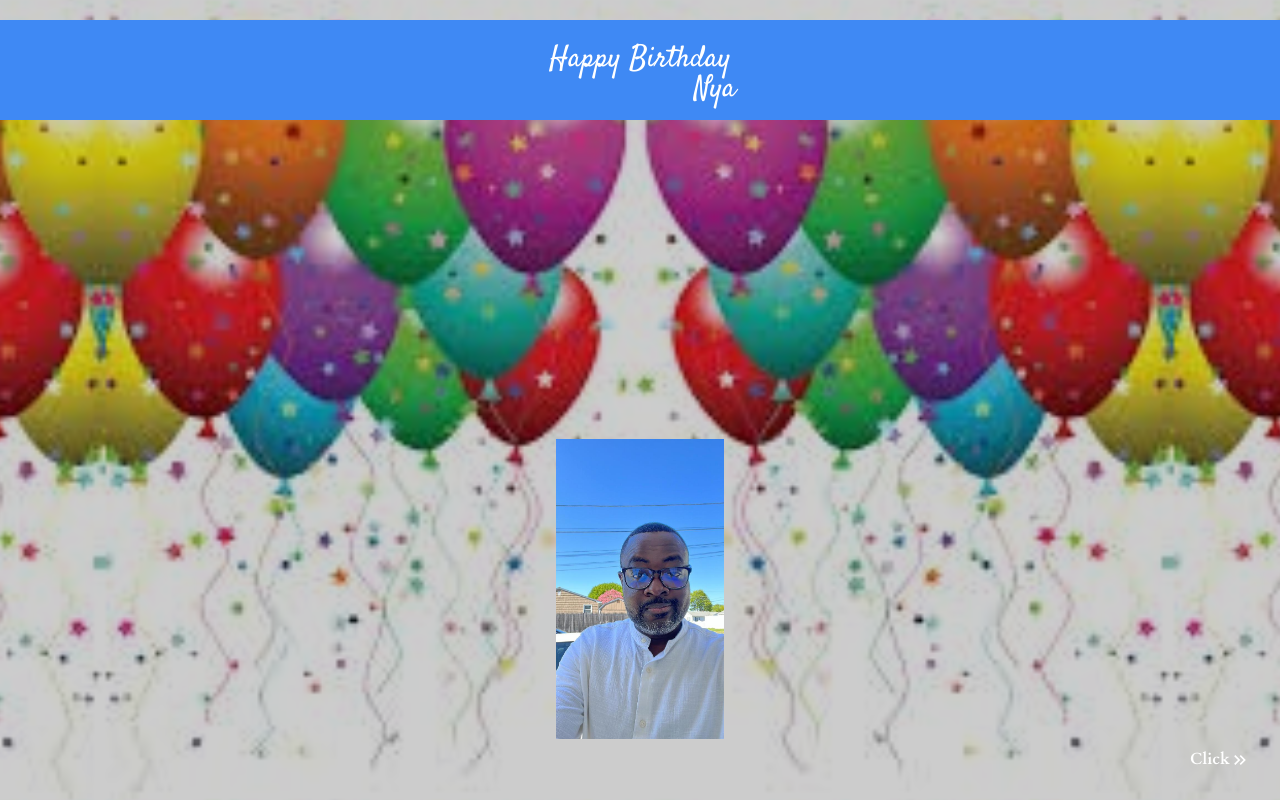
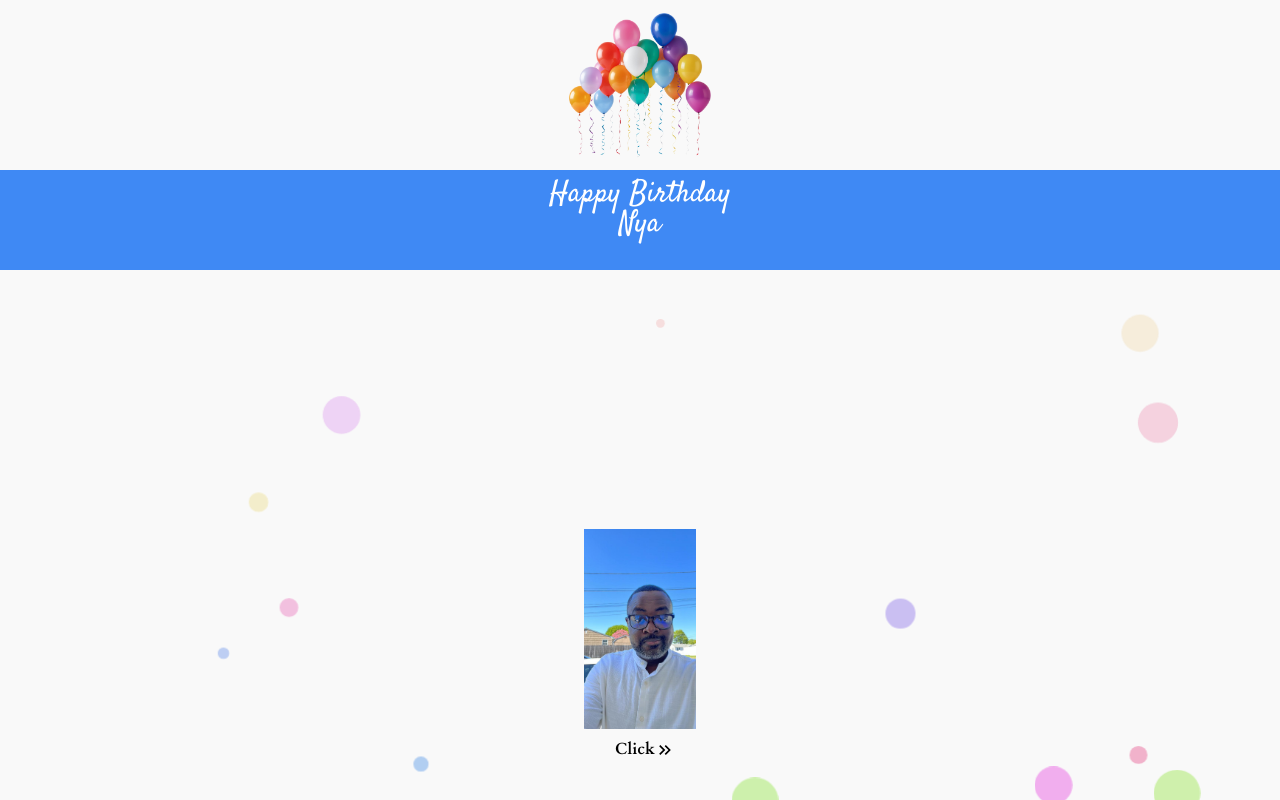
Before and after one commit to Owoyeleadedayo/birthday-wish, a React (Vite) app: page / in a window 1280 px wide. Built offline with nearby package versions, Linux system fonts and the light colour scheme.

Commit message:
changed the backgrounds and color

```diff
--- a/src/components/Banner.tsx
+++ b/src/components/Banner.tsx
@@ -1,112 +1,154 @@
-import { Box, Button, Flex, Grid, GridItem, Image, Text } from "@chakra-ui/react";
-import BBI from "../assets/images/birthdaywallpaper.jpeg";
+import {
+  Box,
+  Button,
+  Flex,
+  Grid,
+  GridItem,
+  Image,
+  Text,
+} from "@chakra-ui/react";
 import Cake from "../assets/images/bdb.jpeg";
+import BB from "../assets/images/balloons.png";
 import { MdKeyboardDoubleArrowRight } from "react-icons/md";
 import { useNavigate } from "react-router-dom";
+import { useEffect } from "react";
 
 const Banner = () => {
-  const navigate = useNavigate()
+  const navigate = useNavigate();
+
+  // Add bubbles dynamically
+  useEffect(() => {
+    const bubbleContainer = document.getElementById("bubble-container");
+    if (!bubbleContainer) return;
+
+    const createBubble = () => {
+      const bubble = document.createElement("div");
+      const size = Math.random() * 50 + 10; // Random size between 10px and 60px
+      const left = Math.random() * 100; // Random horizontal position
+
+      bubble.style.width = `${size}px`;
+      bubble.style.height = `${size}px`;
+      bubble.style.position = "absolute";
+      bubble.style.bottom = "-60px";
+      bubble.style.left = `${left}%`;
+      bubble.style.backgroundColor = `hsl(${Math.random() * 360}, 70%, 80%)`; // Random pastel color
+      bubble.style.borderRadius = "50%";
+      bubble.style.animation = `float ${
+        Math.random() * 5 + 5
+      }s ease-in infinite`;
+
+      bubbleContainer.appendChild(bubble);
+
+      // Remove the bubble after animation
+      bubble.addEventListener("animationend", () => bubble.remove());
+    };
+
+    const interval = setInterval(() => createBubble(), 500); // Create a bubble every 500ms
+
+    return () => clearInterval(interval);
+  }, []);
+
   return (
     <>
       <Flex
-        width={"100%"}
-        height={"100vh"}
-        justifyContent={"center"}
-        pt={"10px"}
-        position={"relative"}
-        overflow={"hidden"}
-        bgImage={BBI}
-        bgPos={"center"}
-        bgSize="contain"
-        backgroundBlendMode={"soft-light"}
-        bgColor={"rgba(0, 0, 0, 0.2)"}
+        width="100%"
+        height="100vh"
+        justifyContent="center"
+        pt="10px"
+        position="relative"
+        overflow="hidden"
+        bgColor="#f9f9f9"
       >
+        {/* Bubble container */}
+        <Box
+          id="bubble-container"
+          position="absolute"
+          width="100%"
+          height="100%"
+          top="0"
+          left="0"
+          zIndex={0}
+          overflow="hidden"
+        />
+
         <Flex
-          direction={"column"}
-          justifyContent={"space-between"}
-          width={"100%"}
+          direction="column"
+          justifyContent="space-between"
+          width="100%"
+          zIndex={1}
         >
           <Flex direction="column" alignItems="center">
-            {/* <Box width={"100%"} height={"200px"}>
-              <Image
-                src={BB}
-                width={"100%"}
-                height={"100%"}
-                objectFit={"contain"}
-              />
-            </Box> */}
+            <Box width="100%" height="150px">
+              <Image src={BB} width="100%" height="100%" objectFit="contain" />
+            </Box>
             <Flex
               justifyContent="center"
               alignItems="center"
-              position="relative"
               direction="column"
-              mt={"10px"}
-              bgColor={"#3f89f4"}
-              width={"100%"}
-              height={"100px"}
-              pb={"20px"}
+              mt="10px"
+              bgColor="#3f89f4"
+              width="100%"
+              height="100px"
+              pb="20px"
             >
               <Text
                 fontSize="3xl"
                 fontWeight={400}
-                color={"#FFFFFF"}
-                lineHeight={"30px"}
+                color="#FFFFFF"
+                lineHeight="30px"
                 textAlign="center"
-                fontFamily={"Satisfy"}
-                width={"100%"}
+                fontFamily="Satisfy"
               >
                 Happy Birthday <br />
                 <Text
-                  position="absolute"
-                  right="0"
-                  color={"#FFFFFF"}
+                  color="#FFFFFF"
                   fontWeight={400}
                   fontSize="3xl"
-                  fontFamily={"Satisfy"}
-                  width={"100%"}
-                  pl={"150px"}
+                  fontFamily="Satisfy"
                 >
                   Nya
                 </Text>
               </Text>
             </Flex>
           </Flex>
-          <Grid templateRows="70% 30%)" gap={"1px"}>
+          <Grid templateRows="70% 30%" gap="1px">
             <GridItem>
-              <Flex justifyContent={"center"} alignItems={"center"}>
-                <Box width={"400px"} height={"300px"}>
+              <Flex justifyContent="center" alignItems="center">
+                <Box width="300px" height="200px">
                   <Image
                     src={Cake}
-                    width={"100%"}
-                    height={"100%"}
-                    objectFit={"contain"}
+                    width="100%"
+                    height="100%"
+                    objectFit="contain"
                   />
                 </Box>
               </Flex>
             </GridItem>
             <GridItem>
               <Flex
-                width={"100%"}
-                justifyContent={"flex-end"}
-                alignItems={"center"}
-                pr={"30px"}
-                pb={"20px"}
+                width="100%"
+                justifyContent="center"
+                alignItems="center"
+                pr="30px"
+                pb="20px"
+                pt={'10px'}
+                pl={'40px'}
               >
                 <Button
-                  variant={"none"}
+                  variant="none"
                   p={0}
                   m={0}
                   onClick={() => navigate("/wishes")}
-                  fontFamily={"Cardo"}
+                  fontFamily="Cardo"
                   fontWeight={600}
-                  color={"#FFF"}
+                  color="#000"
                 >
                   Click
                 </Button>
                 <MdKeyboardDoubleArrowRight
-                  fontSize={"20px"}
-                  fontFamily={"Cardo"}
-                  color={"#FFF"}
+                  fontSize="20px"
+                  fontFamily="Cardo"
+                  color="#000"
                   style={{ marginLeft: 0 }}
                 />
               </Flex>
@@ -114,6 +156,20 @@ const Banner = () => {
           </Grid>
         </Flex>
       </Flex>
+
+      {/* CSS for bubble animations */}
+      <style>{`
+        @keyframes float {
+          0% {
+            transform: translateY(0) scale(1);
+            opacity: 1;
+          }
+          100% {
+            transform: translateY(-100vh) scale(0.5);
+            opacity: 0;
+          }
+        }
+      `}</style>
     </>
   );
 };
--- a/src/components/Wishes.tsx
+++ b/src/components/Wishes.tsx
@@ -79,7 +79,7 @@ const Wishes: React.FC = () => {
           <Text
             fontSize="2xl"
             fontWeight="bold"
-            color="black"
+            color="#012169"
             fontFamily={"Satisfy"}
             textAlign="center"
           >
@@ -113,7 +113,7 @@ const Wishes: React.FC = () => {
                   >
                     <Text
                       fontSize="lg"
-                      color="black"
+                      color="#012169"
                       fontFamily={"Cardo"}
                       fontWeight={400}
                     >
@@ -137,7 +137,7 @@ const Wishes: React.FC = () => {
             fontSize="2xl"
             fontWeight="bold"
             fontFamily={"Satisfy"}
-            color="purple.700"
+            color="#012169"
             textAlign="center"
             mt={6}
           >
@@ -145,7 +145,9 @@ const Wishes: React.FC = () => {
             easy to write, as it was today. I love you.
           </Text>
           <Flex>
-            <Button fontFamily={"Cardo"} onClick={() => navigate("/")}>Click to go home</Button>
+            <Button fontFamily={"Cardo"} onClick={() => navigate("/")}>
+              Click to go home
+            </Button>
           </Flex>
         </Flex>
       )}
```
